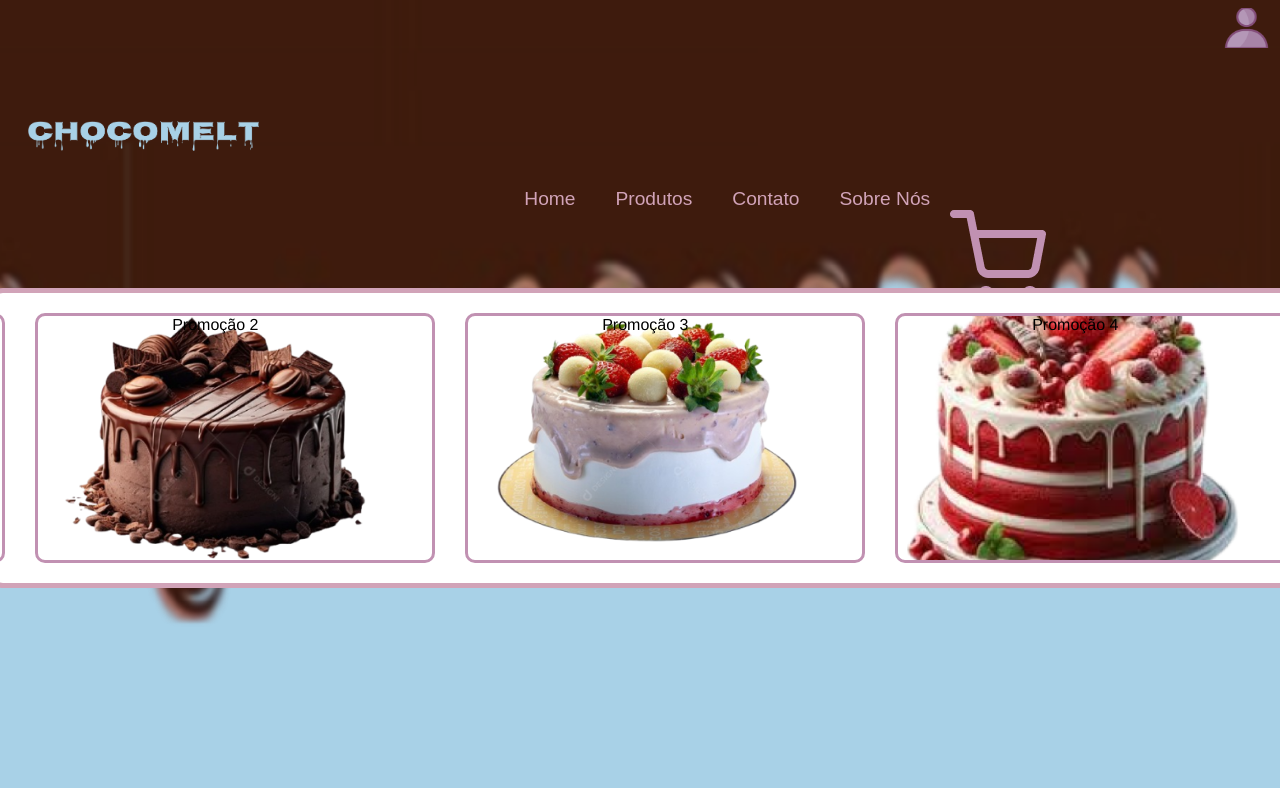
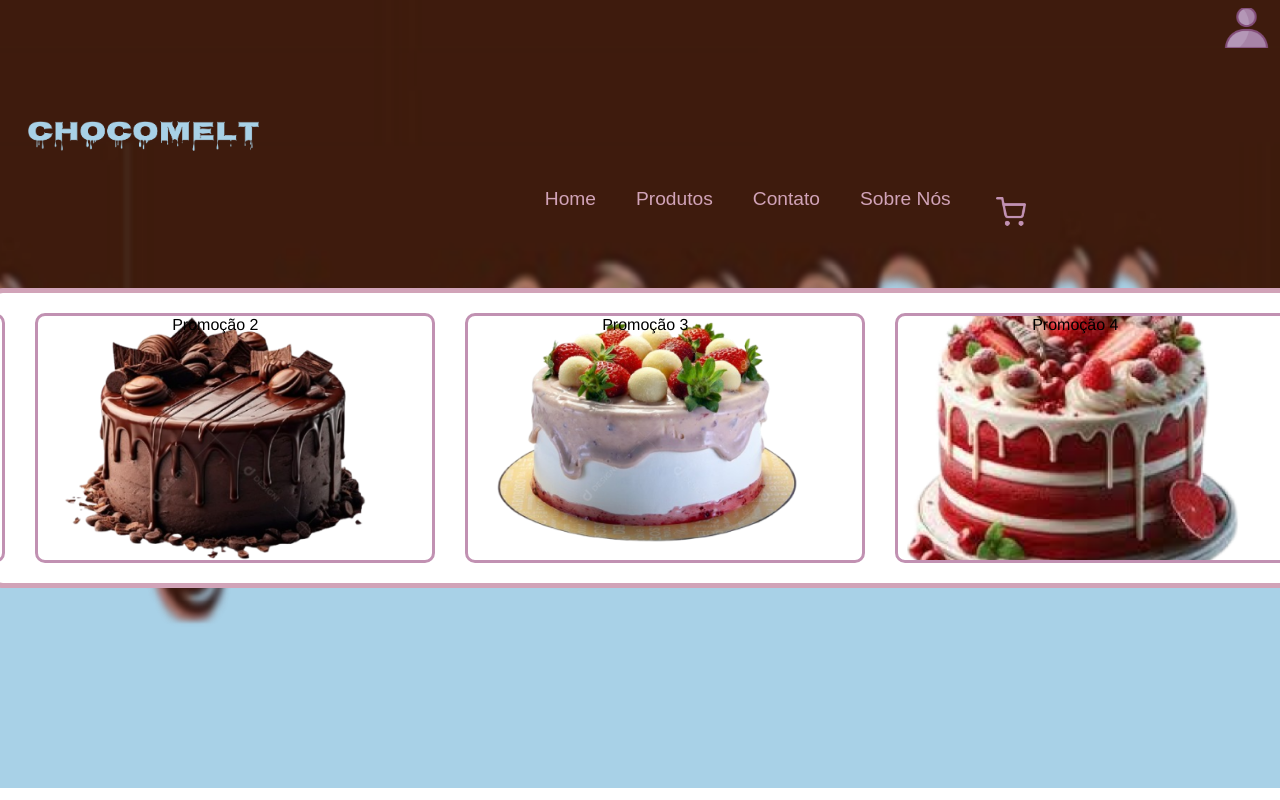
Before and after one commit to NicoleOG12/ChocoMelt, a Vue app: page /HomePage in a window 1280 px wide. Shown: the top 800 px of the page. Built offline with nearby package versions, Linux system fonts and the light colour scheme; grey boxes are pictures that could not be loaded.

Commit message:
arrumando um pouquinho do carrossel da homepage

```diff
--- a/src/components/Usuário/HomePage.vue
+++ b/src/components/Usuário/HomePage.vue
@@ -84,8 +84,10 @@ export default {
 </script>
 
 <style scoped>
-body {
+body{
   background-color: #A8D1E7;
+  /*padding: 0;*/
+  /*margin: 0;*/
   position: absolute;
   top: -20px;
   left: -20px;
@@ -110,6 +112,7 @@ body {
   height: 30px;
   top: -250px;
   position: relative;
+
 }
 
 nav ul {
@@ -139,6 +142,13 @@ nav ul li a:hover {
   position: absolute;
   top: 20px;
   right: 20px;
+}
+
+nav ul li a .icon img {
+  margin-left: 25px;
+  margin-top: -50px;
+  color: #C191B2;
+  height: 30px;
 }
 
 #promocoes {
```
